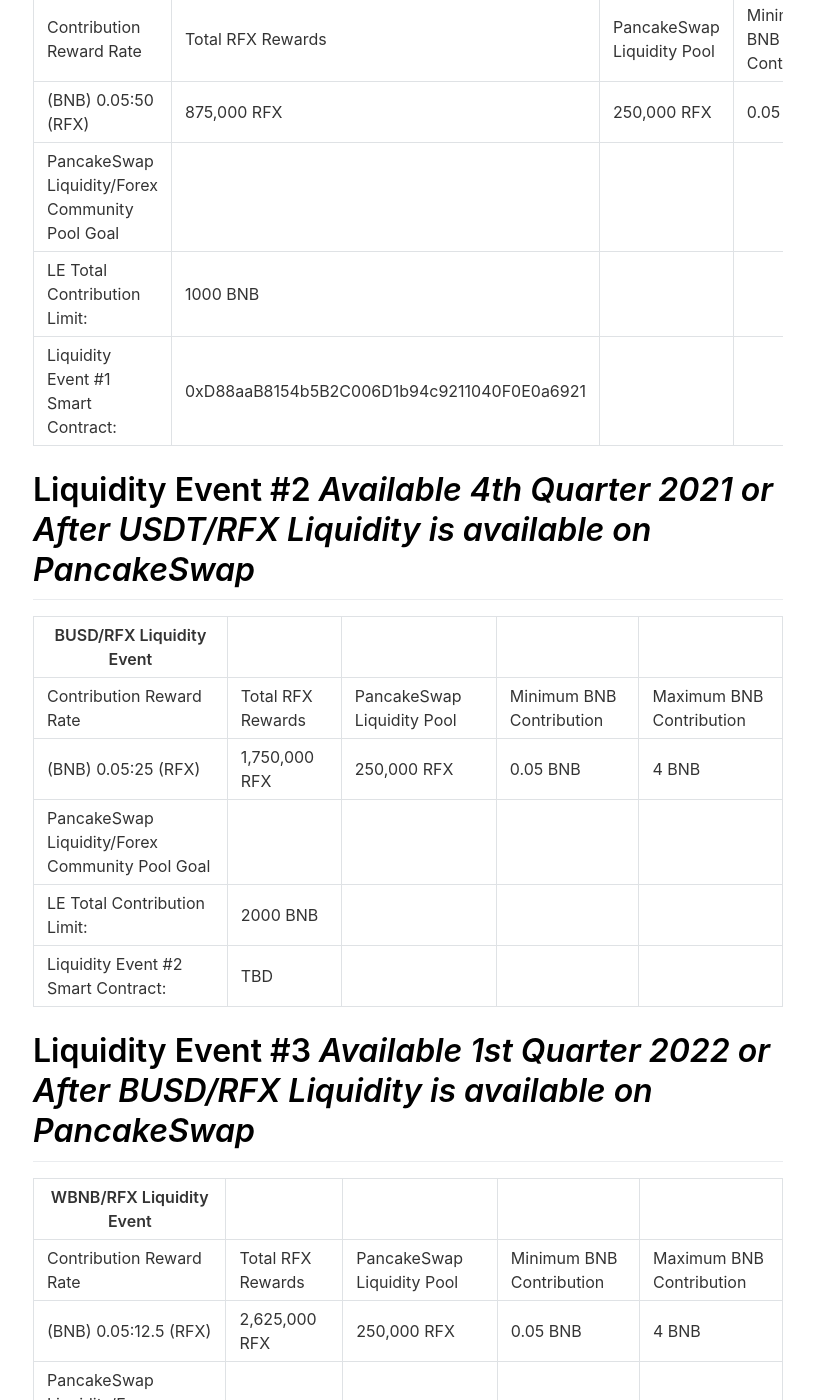
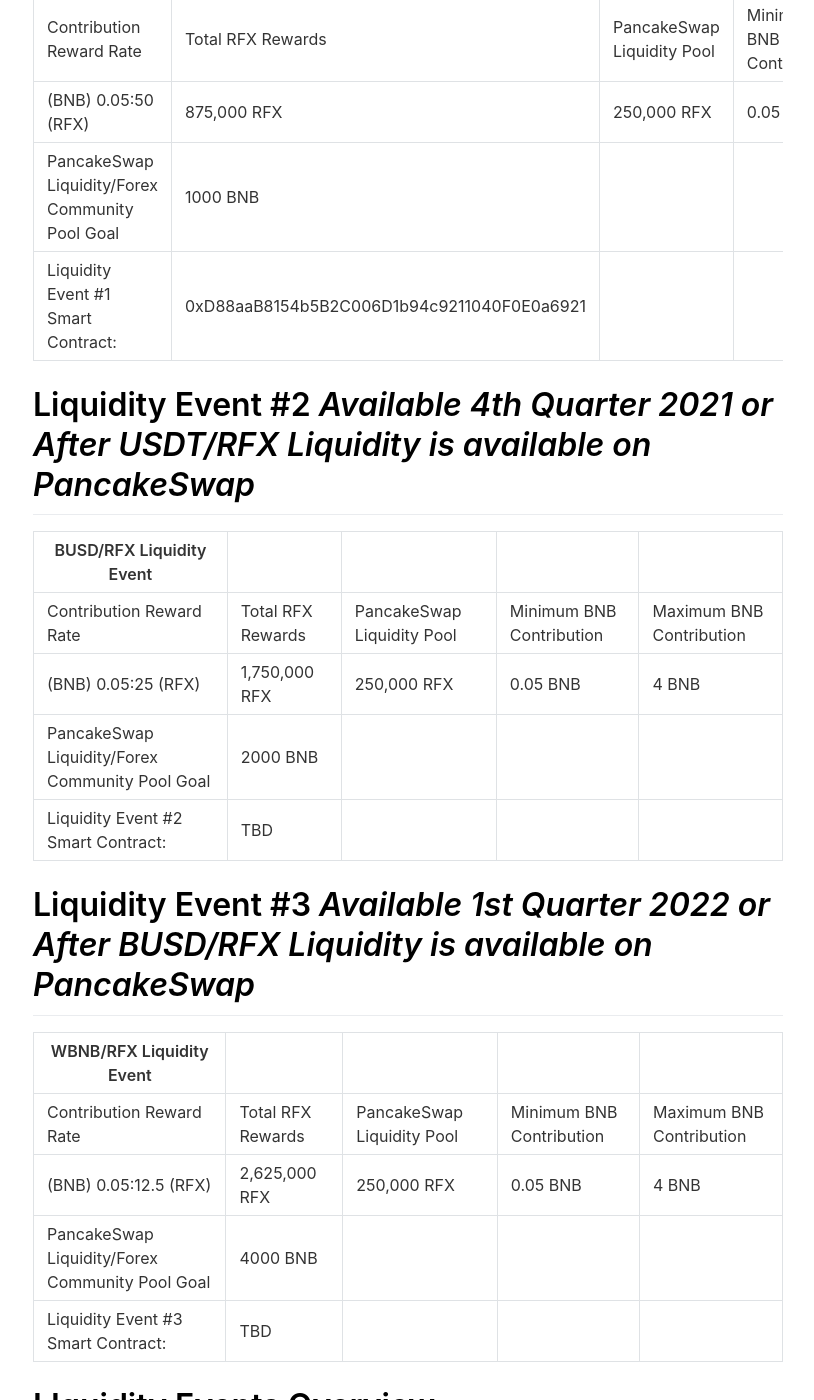
Before and after one commit to fintechntrusts2020/Replica_Forex, a Jekyll site: the page built from _pages/LiquidityEvents.md, in a window 1280 px wide and 1400 px high, scrolled down 373 px. Shown: the whole window, without its empty margins (232-1046 px from the left). Built offline with Jekyll 4.4.1, drawn with Linux system fonts in a browser that asks for light colours; nearby versions of some CDN libraries; some of the changed text lies outside the part shown.

Commit message:
LiquidityEvents.md(Update)

```diff
--- a/_pages/LiquidityEvents.md
+++ b/_pages/LiquidityEvents.md
@@ -14,9 +14,7 @@ include_in_header: true
 |--------------------------------------------------------------------------------------------------------------------------------------|
 |(BNB) 0.05:50 (RFX)     | 875,000 RFX               | 250,000 RFX               | 0.05 BNB                 | 4 BNB                    |
 |--------------------------------------------------------------------------------------------------------------------------------------|
-|PancakeSwap Liquidity/Forex Community Pool Goal                                                                                       |
-|--------------------------------------------------------------------------------------------------------------------------------------|
-| LE Total Contribution Limit:| 1000 BNB                                                                                               |
+|PancakeSwap Liquidity/Forex Community Pool Goal| 1000 BNB                                                                             |
 |--------------------------------------------------------------------------------------------------------------------------------------|
 | Liquidity Event #1 Smart Contract: | 0xD88aaB8154b5B2C006D1b94c9211040F0E0a6921                                                      |
 
@@ -28,9 +26,7 @@ include_in_header: true
 |--------------------------------------------------------------------------------------------------------------------------------------|
 |(BNB) 0.05:25 (RFX)     | 1,750,000 RFX             | 250,000 RFX               | 0.05 BNB                 | 4 BNB                    |
 |--------------------------------------------------------------------------------------------------------------------------------------|
-|PancakeSwap Liquidity/Forex Community Pool Goal                                                                                       |
-|--------------------------------------------------------------------------------------------------------------------------------------|
-| LE Total Contribution Limit:| 2000 BNB                                                                                               |
+|PancakeSwap Liquidity/Forex Community Pool Goal| 2000 BNB                                                                             |
 |--------------------------------------------------------------------------------------------------------------------------------------|
 | Liquidity Event #2 Smart Contract: | TBD                                                                                             |
 
@@ -42,9 +38,7 @@ include_in_header: true
 |--------------------------------------------------------------------------------------------------------------------------------------|
 |(BNB) 0.05:12.5 (RFX)   | 2,625,000 RFX             | 250,000 RFX               | 0.05 BNB                 | 4 BNB                    |
 |--------------------------------------------------------------------------------------------------------------------------------------|
-|PancakeSwap Liquidity/Forex Community Pool Goal                                                                                       |
-|--------------------------------------------------------------------------------------------------------------------------------------|
-| LE Total Contribution Limit:| 4000 BNB                                                                                               |
+|PancakeSwap Liquidity/Forex Community Pool Goal| 4000 BNB                                                                             |
 |--------------------------------------------------------------------------------------------------------------------------------------|
 | Liquidity Event #3 Smart Contract: | TBD                                                                                             |
 
```
